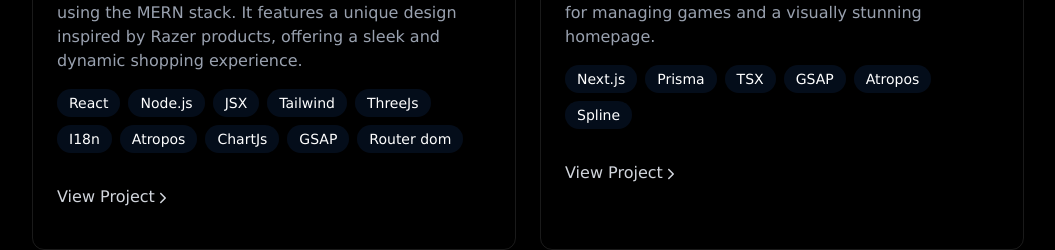
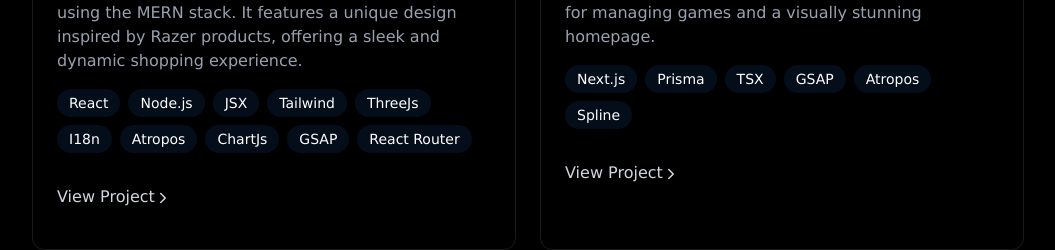
Before and after one commit to MDJAmin/Amin_Portfolio, a React (Vite) app: page / in a window 1280 px wide. Shown: the part 2020-2270 px from the top of the page, without its empty margins (112-1167 px from the left). Built offline with nearby package versions, Linux system fonts and the light colour scheme.

Commit message:
text fix

```diff
--- a/src/Components/sections/Projects.jsx
+++ b/src/Components/sections/Projects.jsx
@@ -29,7 +29,7 @@ export const Projects = () => {
                   "Atropos",
                   "ChartJs",
                   "GSAP",
-                  "Router dom",
+                  "React Router",
                 ],
                 link: "https://github.com/MDJAmin/razer-mern-shop",
                 linkText: "View Project",
```
